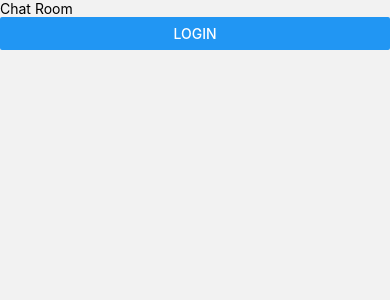
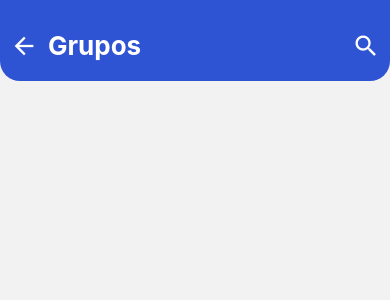
Before and after one commit to dev-ribeirojr/hey-groups, a React Native app: screen /ChatRoom in a window 390 px wide. Shown: the top 300 px of the page. Built offline with nearby package versions, Linux system fonts and the light colour scheme.

Commit message:
feat: :sparkles: created header and signout user

```diff
--- a/src/pages/ChatRoom/index.tsx
+++ b/src/pages/ChatRoom/index.tsx
@@ -1,22 +1,26 @@
-import {Button, Text, View} from 'react-native'
+import {Text, TouchableOpacity, View} from 'react-native'
 import {SafeAreaView} from 'react-native-safe-area-context'
-import {NativeStackNavigationProp} from 'react-native-screens/lib/typescript/native-stack/types'
-import {AppStackProps} from '../../routes/app.routes'
-import {useNavigation} from '@react-navigation/native'
 
-type ChatRoomNavigationProp = NativeStackNavigationProp<
-  AppStackProps,
-  'ChatRoom'
->
+import MaterialIcons from 'react-native-vector-icons/MaterialIcons'
+import {stylesChatRoom} from './styles'
+import {useChatRoom} from './useChatRoom'
 
 export function ChatRoom() {
-  const navigation = useNavigation<ChatRoomNavigationProp>()
+  const {handleSignOut} = useChatRoom()
 
   return (
-    <SafeAreaView>
-      <View>
-        <Text>Chat Room</Text>
-        <Button title="Login" onPress={() => navigation.navigate('SignIn')} />
+    <SafeAreaView style={stylesChatRoom.container}>
+      <View style={stylesChatRoom.headerRoom}>
+        <View style={stylesChatRoom.headerRoomLeft}>
+          <TouchableOpacity onPress={handleSignOut}>
+            <MaterialIcons name="arrow-back" size={28} color="#fff" />
+          </TouchableOpacity>
+          <Text style={stylesChatRoom.title}>Grupos</Text>
+        </View>
+
+        <TouchableOpacity>
+          <MaterialIcons name="search" size={28} color="#FFF" />
+        </TouchableOpacity>
       </View>
     </SafeAreaView>
   )
--- /dev/null
+++ b/src/pages/ChatRoom/styles.ts
@@ -0,0 +1,28 @@
+import {StyleSheet} from 'react-native'
+
+export const stylesChatRoom = StyleSheet.create({
+  container: {
+    flex: 1,
+  },
+  headerRoom: {
+    flexDirection: 'row',
+    justifyContent: 'space-between',
+    alignItems: 'center',
+    paddingTop: 30,
+    paddingBottom: 20,
+    paddingHorizontal: 10,
+    backgroundColor: '#2E54D4',
+    borderBottomLeftRadius: 20,
+    borderBottomRightRadius: 20,
+  },
+  headerRoomLeft: {
+    flexDirection: 'row',
+    alignItems: 'center',
+  },
+  title: {
+    fontSize: 26,
+    fontWeight: 'bold',
+    color: '#FFF',
+    paddingLeft: 10,
+  },
+})
--- /dev/null
+++ b/src/pages/ChatRoom/useChatRoom.ts
@@ -0,0 +1,23 @@
+import auth from '@react-native-firebase/auth'
+import {useNavigation} from '@react-navigation/native'
+import {NativeStackNavigationProp} from '@react-navigation/native-stack'
+import {AppStackProps} from '../../routes/app.routes'
+
+type ChatRoomNavigationProp = NativeStackNavigationProp<
+  AppStackProps,
+  'ChatRoom'
+>
+
+export function useChatRoom() {
+  const navigation = useNavigation<ChatRoomNavigationProp>()
+
+  async function handleSignOut() {
+    try {
+      await auth().signOut()
+      navigation.navigate('SignIn')
+    } catch (error) {
+      console.log(error)
+    }
+  }
+  return {handleSignOut}
+}
```
